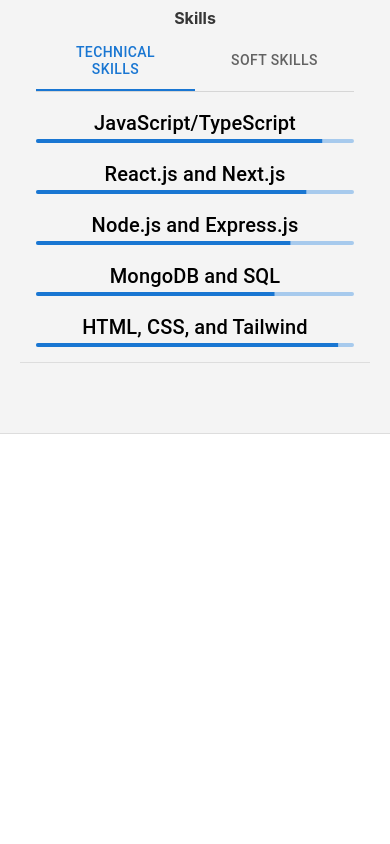
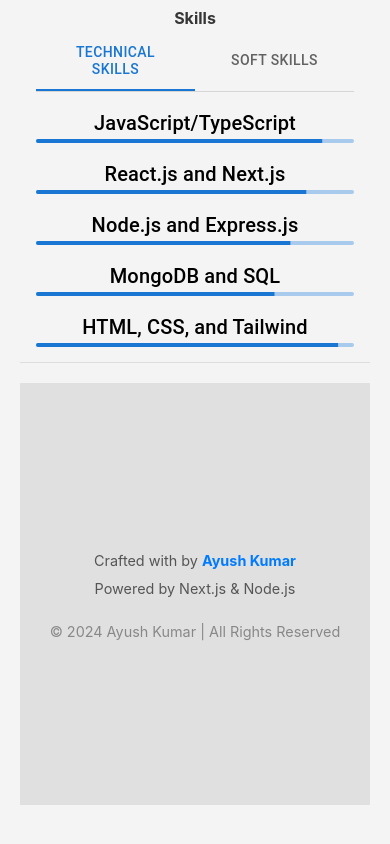
Before and after one commit to ayushchahat/pace-task, a Next.js app: page / in a window 390 px wide. Shown: the part 3390-4234 px from the top of the page. Before the commit the page ends 3844 px from the top, so only its background shows below. Built offline with nearby package versions, Linux system fonts and the light colour scheme.

Commit message:
Added all codes for footer section along with styling code

```diff
--- a/app/components/Footer/Footer.tsx
+++ b/app/components/Footer/Footer.tsx
@@ -0,0 +1,68 @@
+"use client";
+import React from "react";
+import styles from "../../styles/footer.module.css";
+
+const Footer = () => {
+  return (
+    <footer className={styles.footer}>
+      <div className={styles.content}>
+        <p className={styles.text}>
+          <i className="fas fa-code"></i> Crafted with{" "}
+          <i className="fas fa-heart"></i> by{" "}
+          <a
+            href="https://www.linkedin.com/in/ayush-kumar11"
+            target="_blank"
+            rel="noopener noreferrer"
+            className={styles.link}
+          >
+            Ayush Kumar
+          </a>
+        </p>
+        <p className={styles.text}>
+          Powered by{" "}
+          <i className="fab fa-react"></i> Next.js &{" "}
+          <i className="fab fa-node"></i> Node.js
+        </p>
+        <div className={styles.links}>
+          <a
+            href="https://github.com/ayushchahat"
+            target="_blank"
+            rel="noopener noreferrer"
+            className={styles.icon}
+          >
+            <i className="fab fa-github"></i>
+          </a>
+          <a
+            href="https://www.linkedin.com/in/ayush-kumar11"
+            target="_blank"
+            rel="noopener noreferrer"
+            className={styles.icon}
+          >
+            <i className="fab fa-linkedin"></i>
+          </a>
+          <a
+            href="https://auth.geeksforgeeks.org/user/ayushchahsha3"
+            target="_blank"
+            rel="noopener noreferrer"
+            className={styles.icon}
+          >
+            <i className="fas fa-book"></i>
+          </a>
+          <a
+            href="https://leetcode.com/Ayushkumar11/"
+            target="_blank"
+            rel="noopener noreferrer"
+            className={styles.icon}
+          >
+            <i className="fas fa-code"></i>
+          </a>
+        </div>
+        <p className={styles.copyright}>
+          © 2024 Ayush Kumar | All Rights Reserved
+        </p>
+      </div>
+    </footer>
+  );
+};
+
+export default Footer;
--- a/app/page.tsx
+++ b/app/page.tsx
@@ -4,7 +4,7 @@ import MainBody from "./components/MainBody";
 import AboutMe from "./components/AboutMe";
 import Project from "./components/Project/Project";
 import Skills from "./components/Skills/Skills";
-
+import Footer from "./components/Footer/Footer";
 const HomePage = () => {
   return (
     <main>
@@ -63,6 +63,7 @@ const HomePage = () => {
             { name: "Time Management", value: 85 },
           ]}
         />
+        <Footer />
       </section>
     </main>
   );
--- a/app/styles/footer.module.css
+++ b/app/styles/footer.module.css
@@ -0,0 +1,67 @@
+/* styles/footer.module.css */
+.footer {
+    background-color: #e0e0e0;
+    padding: 20px 0;
+    text-align: center;
+    width: 100%;
+    height: 50vh;
+    display: flex;
+    flex-direction: column;
+    justify-content: center;
+    align-items: center;
+}
+
+.content {
+    max-width: 800px;
+    width: 100%; /* Ensure it takes full width within max-width */
+    margin: 0 auto;
+}
+
+.text {
+    font-size: 1rem;
+    color: #555;
+    margin: 5px 0;
+}
+
+.link {
+    color: #007bff;
+    text-decoration: none;
+    font-weight: bold;
+}
+
+.link:hover {
+    text-decoration: underline;
+}
+
+.links {
+    display: flex;
+    justify-content: center;
+    gap: 15px;
+    margin: 10px 0;
+}
+
+.icon {
+    font-size: 1.5rem;
+    color: #555;
+    transition: color 0.3s;
+}
+
+.icon:hover {
+    color: #007bff;
+}
+
+.copyright {
+    font-size: 0.9rem;
+    color: #888;
+    margin-top: 10px;
+}
+
+@media (max-width: 768px) {
+    .text {
+        font-size: 0.9rem;
+    }
+
+    .icon {
+        font-size: 1.3rem;
+    }
+}
```
